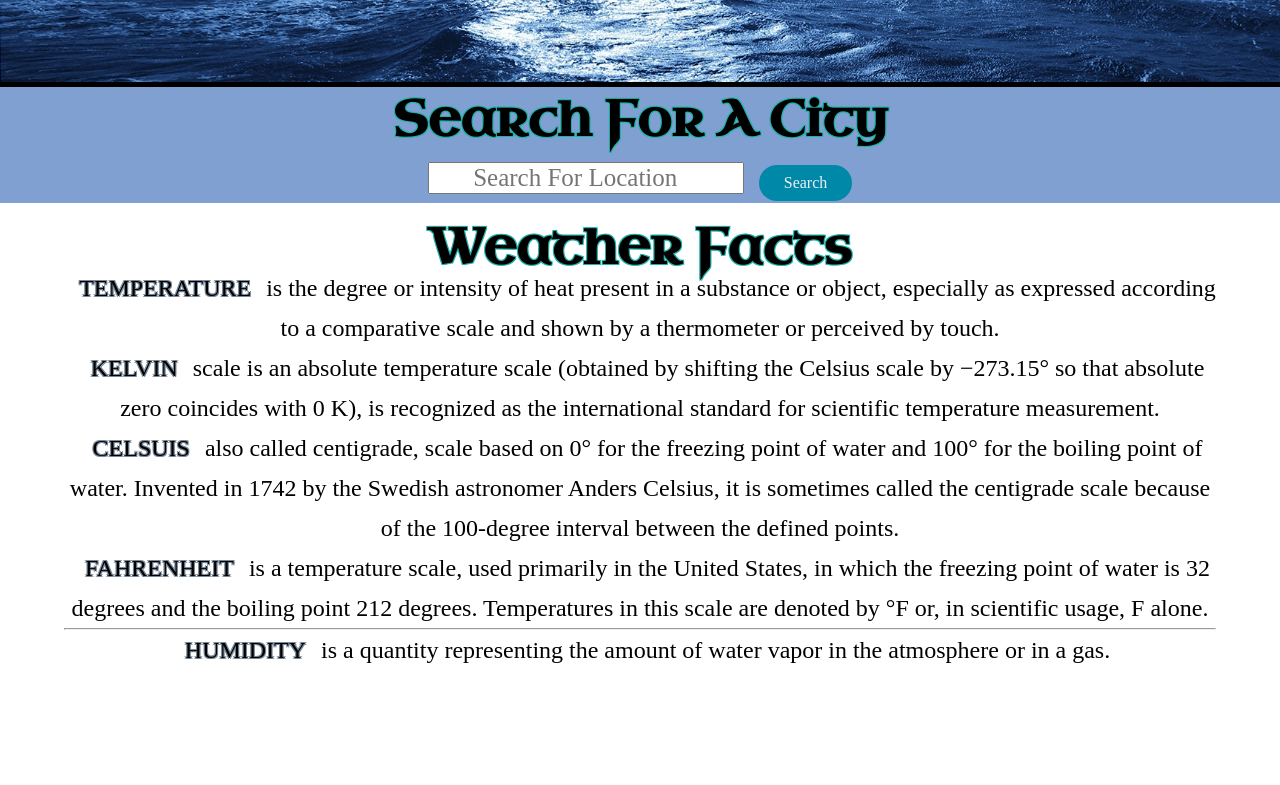
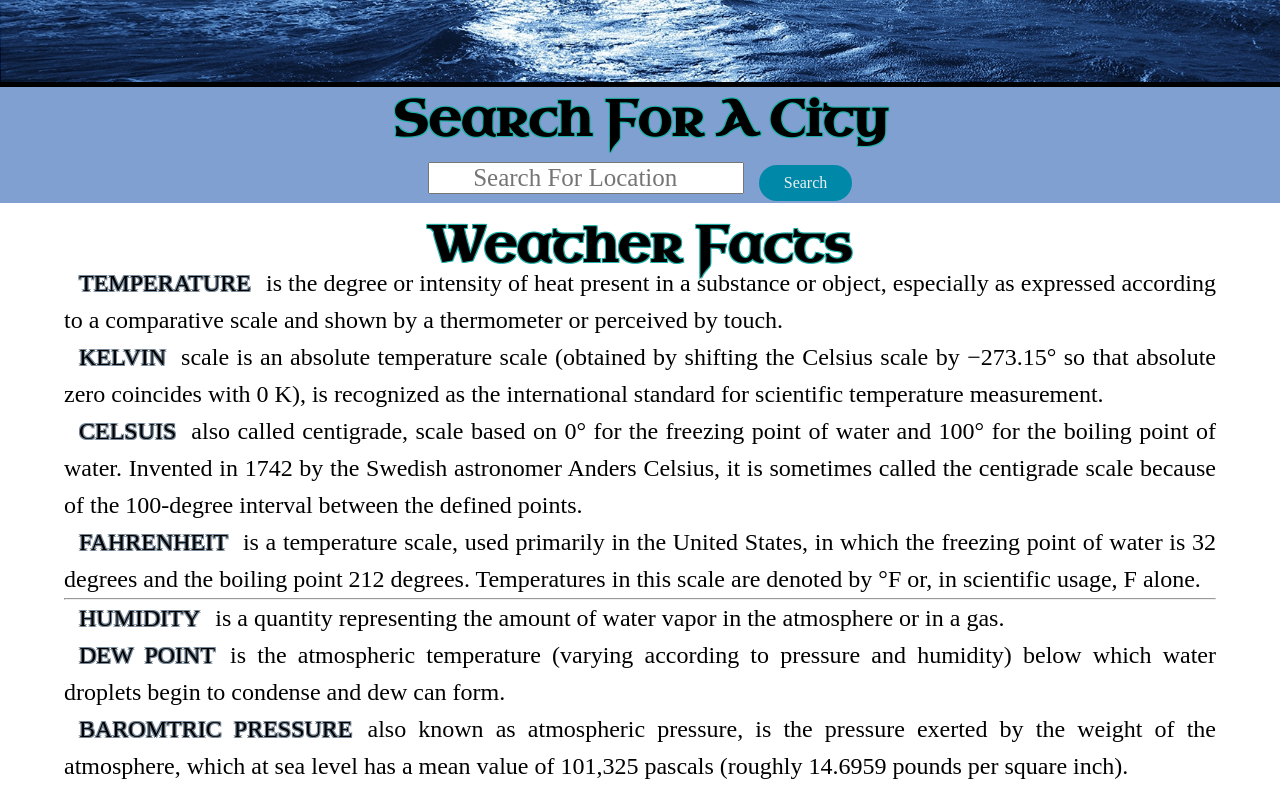
Before and after one commit to mnezz1131/Weather-App, a plain HTML site: page index1.html in a window 1280 px wide. Shown: the part 718-1503 px from the top of the page. Before the commit the page ends 1446 px from the top, so only its background shows below. Drawn offline with Linux system fonts and the light colour scheme; a web font is replaced by a local one.

Commit message:
adding defintions

```diff
--- a/index1.html
+++ b/index1.html
@@ -52,17 +52,20 @@
 
         <section class>
           <div class="facts-area" id="facts">
+            <h2>Weather Facts</h2>
             <div class="text-part">
-              <h2>Weather Facts</h2>
-              <p><a href ="https://en.wikipedia.org/wiki/Temperature">Temperature</a>is the degree or intensity of heat present in a substance or object, especially as expressed according to a comparative scale and shown by a thermometer or perceived by touch.
+              <p><a href ="https://en.wikipedia.org/wiki/Temperature" target="_blank">Temperature</a>is the degree or intensity of heat present in a substance or object, especially as expressed according to a comparative scale and shown by a thermometer or perceived by touch.
 <p>
-  <a href ="https://en.wikipedia.org/wiki/Kelvin">Kelvin</a>scale is an absolute temperature scale (obtained by shifting the Celsius scale by −273.15° so that absolute zero coincides with 0 K), is recognized as the international standard for scientific temperature measurement.
-  <p><a href="https://en.wikipedia.org/wiki/Celsius">Celsuis</a>also called centigrade, scale based on 0° for the freezing point of water and 100° for the boiling point of water. Invented in 1742 by the Swedish astronomer Anders Celsius, it is sometimes called the centigrade scale because of the 100-degree interval between the defined points.</p>
-  <p><a href ="https://en.wikipedia.org/wiki/Fahrenheit">Fahrenheit</a>is a temperature scale, used primarily in the United States, in which the freezing point of water is 32 degrees and the boiling point 212 degrees. Temperatures in this scale are denoted by °F or, in scientific usage, F alone.</p>
+  <a href ="https://en.wikipedia.org/wiki/Kelvin" target="_blank">Kelvin</a>scale is an absolute temperature scale (obtained by shifting the Celsius scale by −273.15° so that absolute zero coincides with 0 K), is recognized as the international standard for scientific temperature measurement.
+  <p><a href="https://en.wikipedia.org/wiki/Celsius" target="_blank">Celsuis</a>also called centigrade, scale based on 0° for the freezing point of water and 100° for the boiling point of water. Invented in 1742 by the Swedish astronomer Anders Celsius, it is sometimes called the centigrade scale because of the 100-degree interval between the defined points.</p>
+  <p><a href ="https://en.wikipedia.org/wiki/Fahrenheit" target="_blank">Fahrenheit</a>is a temperature scale, used primarily in the United States, in which the freezing point of water is 32 degrees and the boiling point 212 degrees. Temperatures in this scale are denoted by °F or, in scientific usage, F alone.</p>
 </p>
 <hr>
-<p><a href ="https://en.wikipedia.org/wiki/Humidity">Humidity</a>is a quantity representing the amount of water vapor in the atmosphere or in a gas.
-</p>
+<p><a href ="https://en.wikipedia.org/wiki/Humidity" target="_blank">Humidity</a>is a quantity representing the amount of water vapor in the atmosphere or in a gas.</p>
+<p><a href ="https://en.wikipedia.org/wiki/Dew_point" target="_blank">Dew Point</a>is the atmospheric temperature (varying according to pressure and humidity) below which water droplets begin to condense and dew can form.</p>
+<p><a href ="https://en.wikipedia.org/wiki/Atmospheric_pressure" target="_blank">Baromtric pressure</a>also known as atmospheric pressure, is the pressure exerted by the weight of the atmosphere, which at sea level has a mean value of 101,325 pascals (roughly 14.6959 pounds per square inch).</p>
+
+
               </p>
             </div>
         </section>
--- a/style1.css
+++ b/style1.css
@@ -173,12 +173,13 @@ border-block-style: solid;
   margin-top:15px;
 }
 #facts{
-  font-size: 16px;
-  line-height: 40px;
+  font-size: 15px;
+  line-height: 37px;
 }
 .text-part{
- width:90%;
+  width:90%;
   height:100%;
+  text-align: justify;
 
 }
 
```
